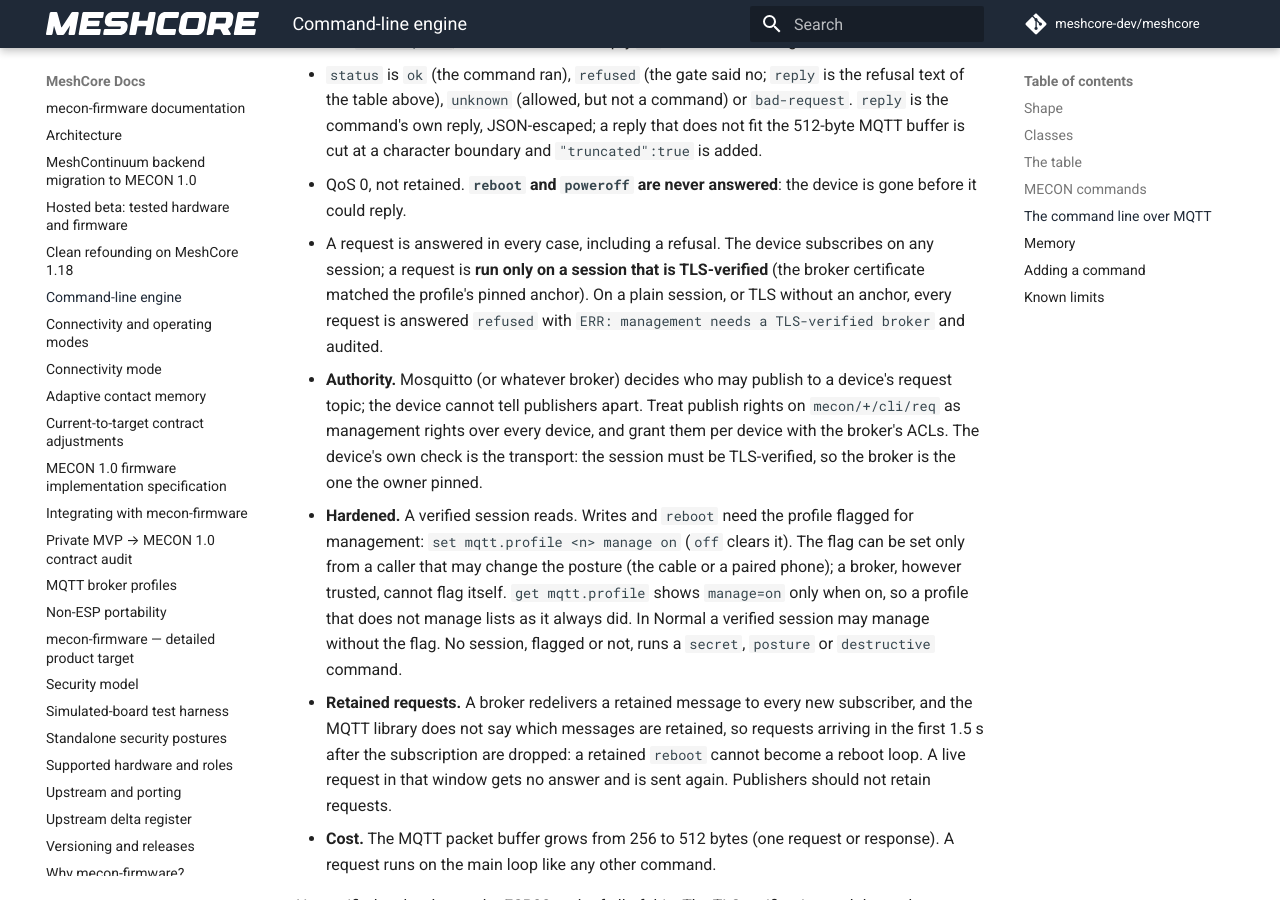
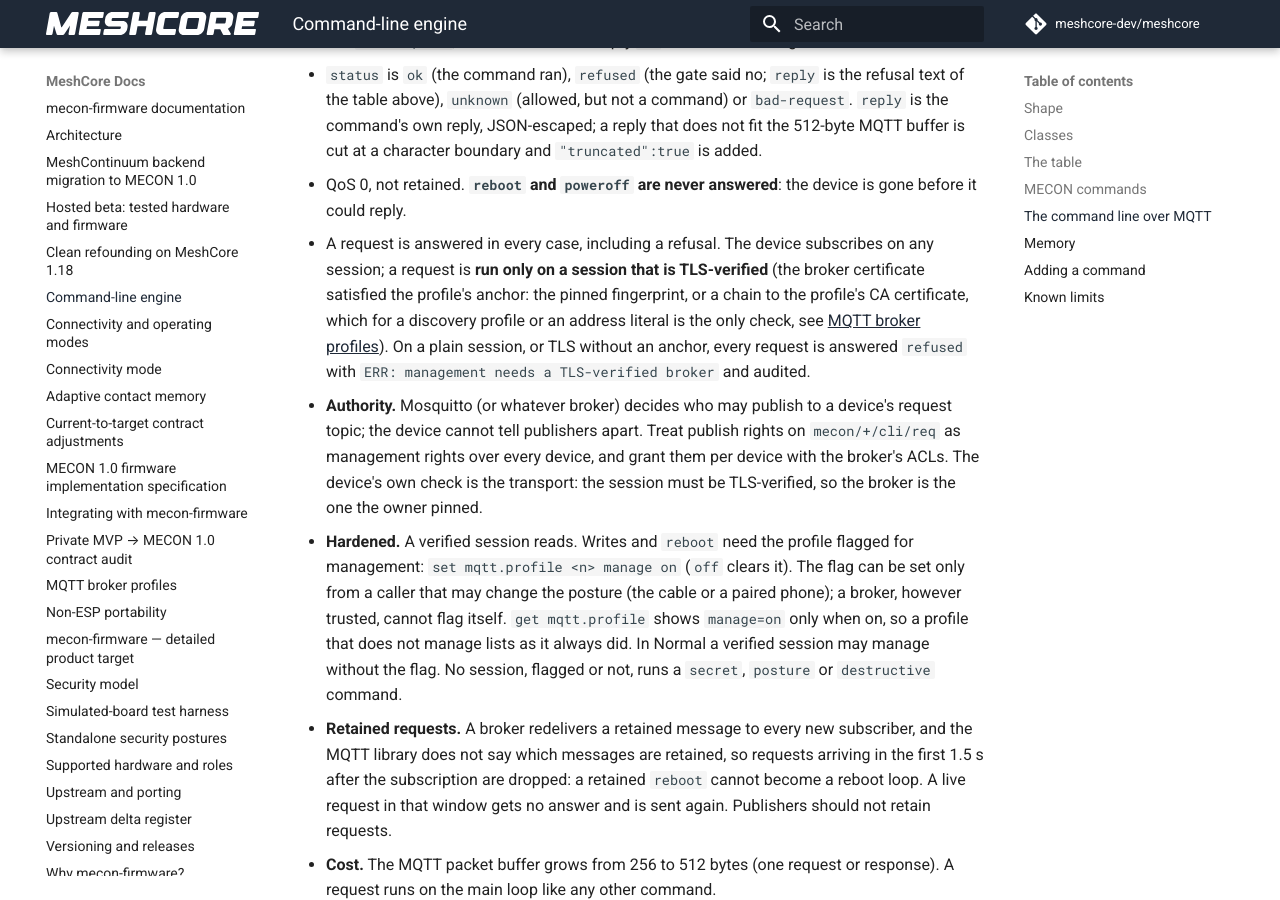
Before and after one commit to hoejriis/mecon-firmware, an MkDocs documentation site: the page built from docs/CLI.md, in a window 1280 px wide and 900 px high, scrolled down 4848 px. Built offline with MkDocs 1.6.1 and Material for MkDocs 9.7.7, drawn with Linux system fonts in a browser that asks for light colours; comment, search, counter and statistics services are not loaded.

Commit message:
CLI doc: what a verified MQTT session means with a CA anchor
Co-Authored-By: Claude Opus 5.5 (1M context) <noreply@anthropic.com>

```diff
--- a/docs/CLI.md
+++ b/docs/CLI.md
@@ -96,7 +96,7 @@ The Companion `_wifi` builds with MQTT ([MQTT broker profiles](MQTT.md)) subscri
 - `id` is 1 to 32 characters of letters, digits, `.` `_` `:` `-`; it is echoed unchanged. `cmd` is 1 to 159 characters, with no control characters (a command line has no line breaks). Other keys are ignored; a duplicated `id` or `cmd`, a nested value, or anything that is not one JSON object is a `bad-request`, answered with an empty `id` and run as nothing.
 - `status` is `ok` (the command ran), `refused` (the gate said no; `reply` is the refusal text of the table above), `unknown` (allowed, but not a command) or `bad-request`. `reply` is the command's own reply, JSON-escaped; a reply that does not fit the 512-byte MQTT buffer is cut at a character boundary and `"truncated":true` is added.
 - QoS 0, not retained. **`reboot` and `poweroff` are never answered**: the device is gone before it could reply.
-- A request is answered in every case, including a refusal. The device subscribes on any session; a request is **run only on a session that is TLS-verified** (the broker certificate matched the profile's pinned anchor). On a plain session, or TLS without an anchor, every request is answered `refused` with `ERR: management needs a TLS-verified broker` and audited.
+- A request is answered in every case, including a refusal. The device subscribes on any session; a request is **run only on a session that is TLS-verified** (the broker certificate satisfied the profile's anchor: the pinned fingerprint, or a chain to the profile's CA certificate, which for a discovery profile or an address literal is the only check, see [MQTT broker profiles](MQTT.md)). On a plain session, or TLS without an anchor, every request is answered `refused` with `ERR: management needs a TLS-verified broker` and audited.
 - **Authority.** Mosquitto (or whatever broker) decides who may publish to a device's request topic; the device cannot tell publishers apart. Treat publish rights on `mecon/+/cli/req` as management rights over every device, and grant them per device with the broker's ACLs. The device's own check is the transport: the session must be TLS-verified, so the broker is the one the owner pinned.
 - **Hardened.** A verified session reads. Writes and `reboot` need the profile flagged for management: `set mqtt.profile <n> manage on` (`off` clears it). The flag can be set only from a caller that may change the posture (the cable or a paired phone); a broker, however trusted, cannot flag itself. `get mqtt.profile` shows `manage=on` only when on, so a profile that does not manage lists as it always did. In Normal a verified session may manage without the flag. No session, flagged or not, runs a `secret`, `posture` or `destructive` command.
 - **Retained requests.** A broker redelivers a retained message to every new subscriber, and the MQTT library does not say which messages are retained, so requests arriving in the first 1.5 s after the subscription are dropped: a retained `reboot` cannot become a reboot loop. A live request in that window gets no answer and is sent again. Publishers should not retain requests.
```
